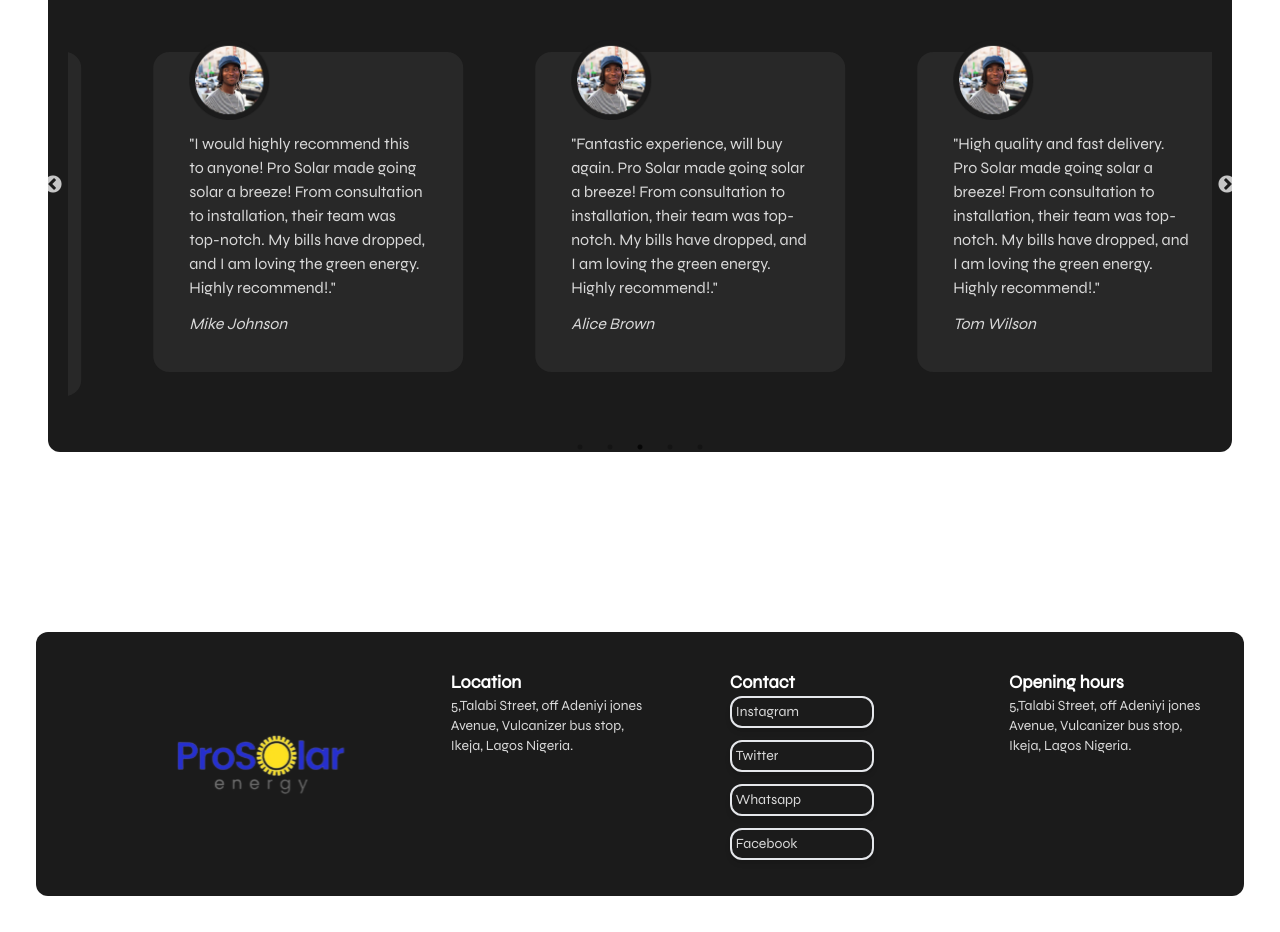
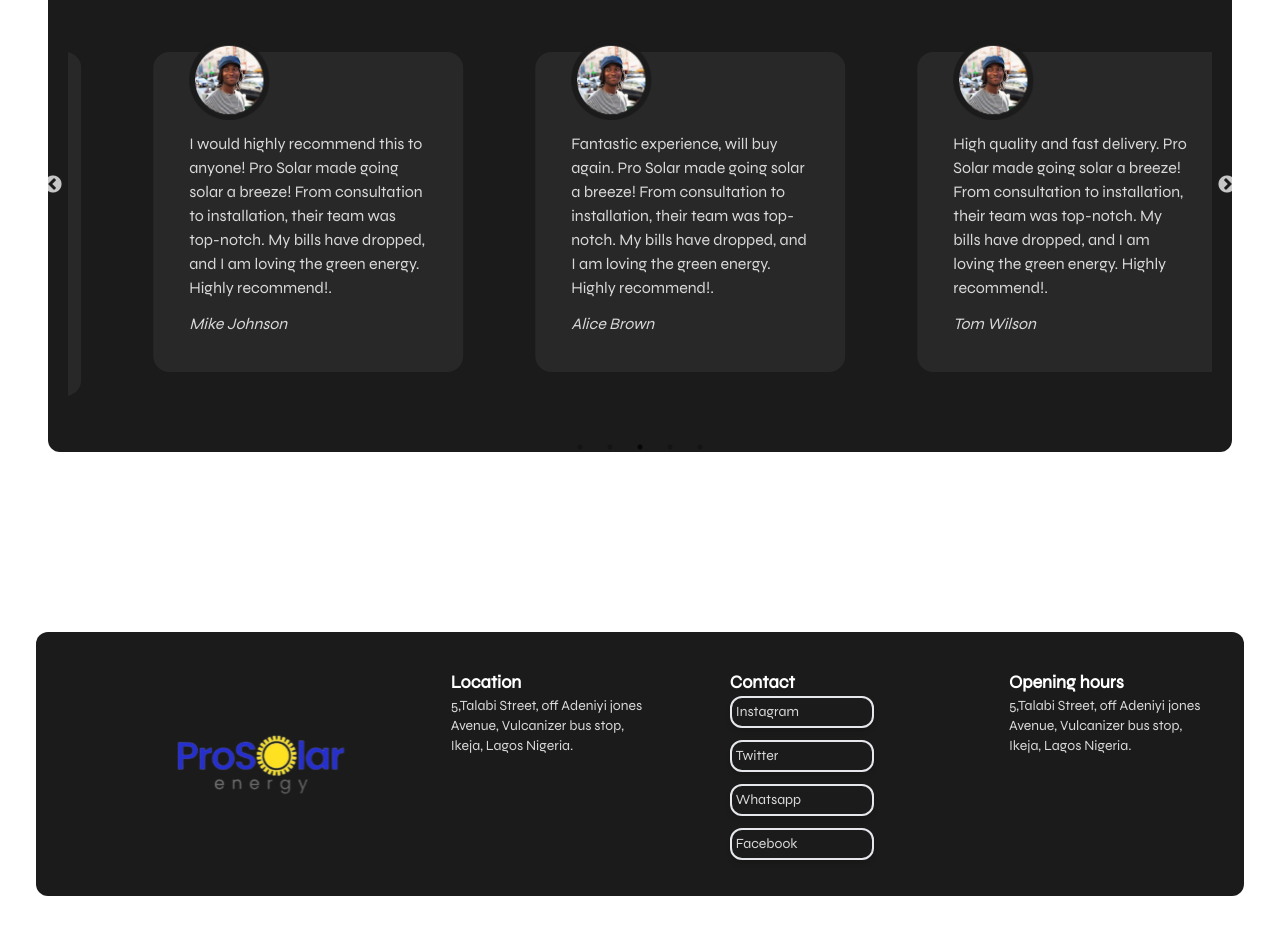
Before and after one commit to olaspanky/Prosolar, a Next.js app: page / in a window 1280 px wide. Shown: the part 3760-4692 px from the top of the page. Built offline with nearby package versions, Linux system fonts and the light colour scheme.

Commit message:
second commit

```diff
--- a/src/app/components/Card.jsx
+++ b/src/app/components/Card.jsx
@@ -11,7 +11,7 @@ const SolarProductCard = () => {
     {products.map((product) => (
                 <Link key={product.id} href={`/pages/products/${product.id}`}>
 
-    <div className="bg-white text-[#787878] flex flex-col gap-5 shadow-lg p-5 lg:p-9 rounded-lg overflow-hidden">
+    <div key={product.id} className="bg-white text-[#787878] flex flex-col gap-5 shadow-lg p-5 lg:p-9 rounded-lg overflow-hidden">
       <div className=" flex flex-col gap-3">
         <h3 className="text-md lg:text-xl font-bold text-black">{product.name}</h3>
         <p className="text-gray-600 mt-2">{product.home}</p>
--- a/src/app/components/Landing/Testimonial.jsx
+++ b/src/app/components/Landing/Testimonial.jsx
@@ -77,7 +77,7 @@ const Testimonials = () => {
             <div className="mt-[-20%]">
                 <Image src={t1} className="w-20"/>
             </div>
-            <p className="">"{testimonial.quote}"</p>
+            <p className="">{testimonial.quote}</p>
             <h3 className=" italic ">{testimonial.author}</h3>
           </div>
           </div>
```
